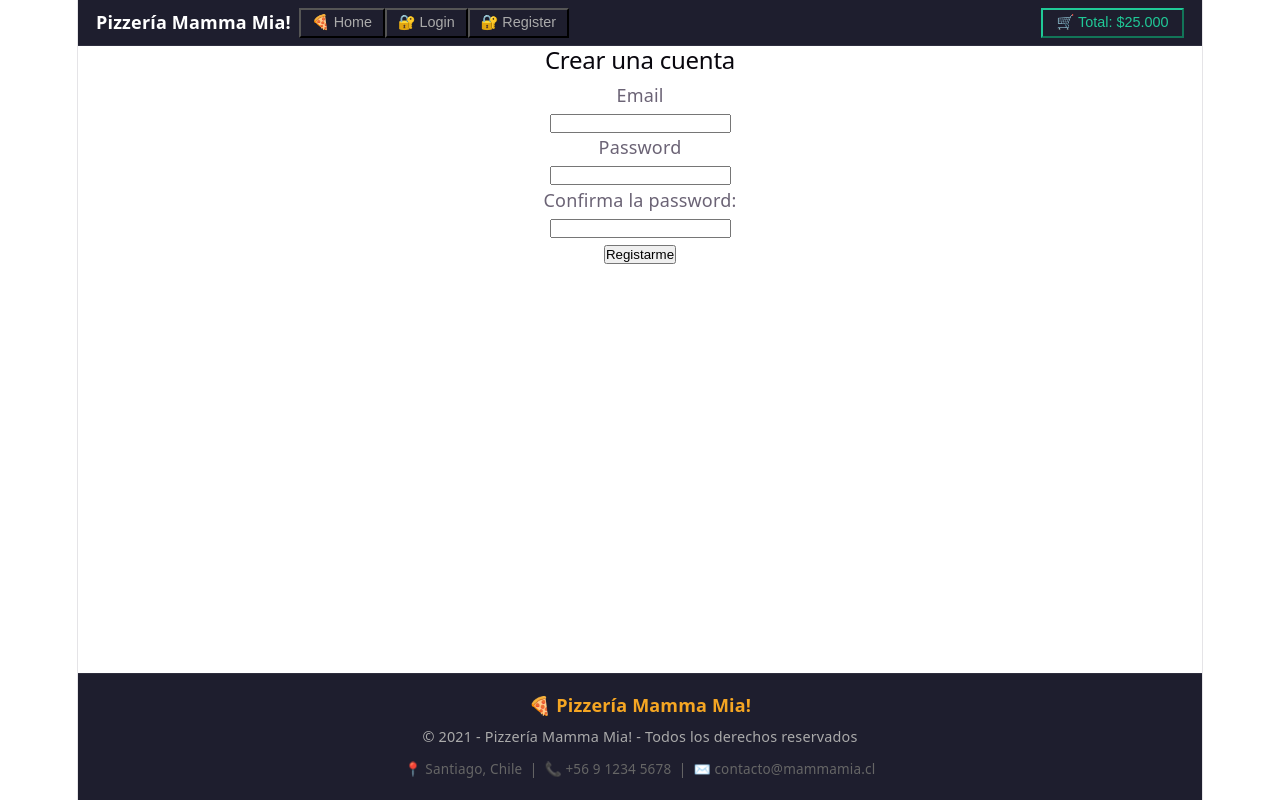
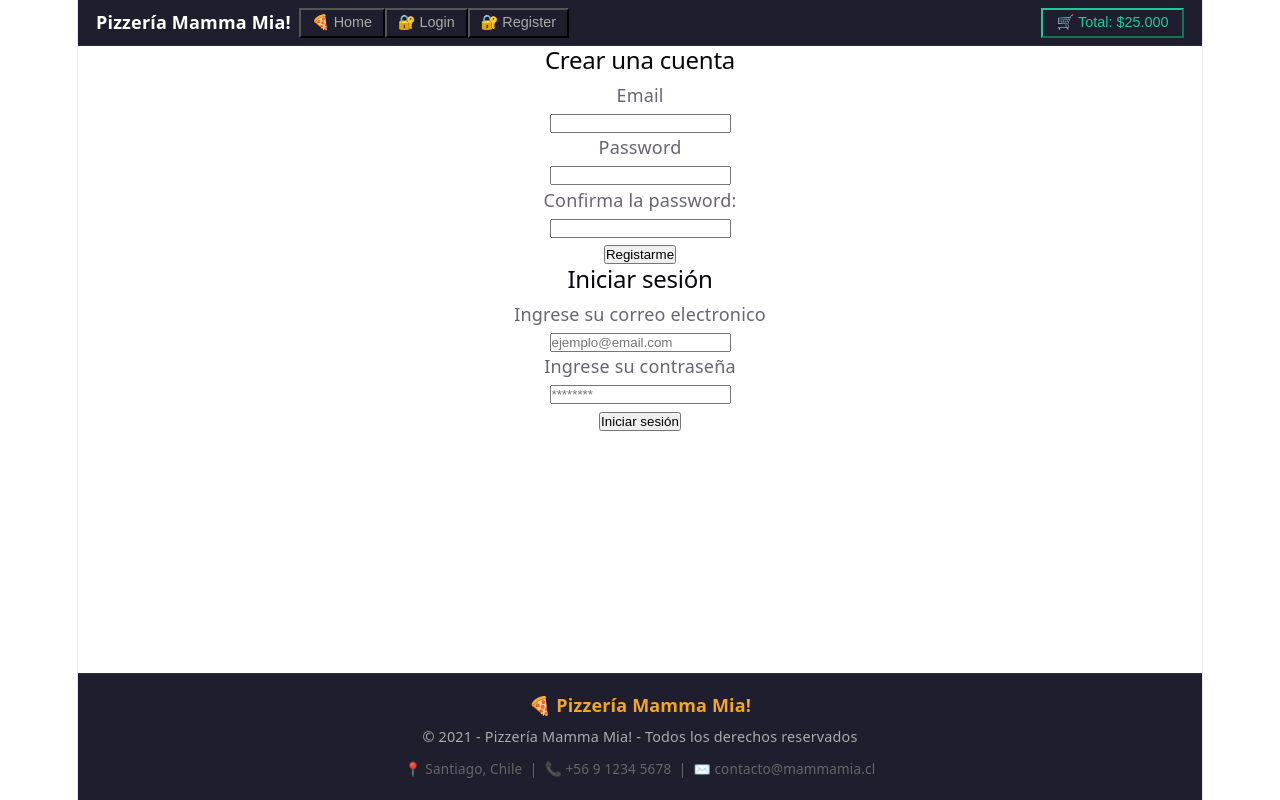
Before and after one commit to Fernando-Donoso/pizzeria_mamma_mia_fdonoso, a React (Vite) app: page / in a window 1280 px wide. Built offline with nearby package versions, Linux system fonts and the light colour scheme.

Commit message:
se agrega formulario de Login

```diff
--- a/src/App.jsx
+++ b/src/App.jsx
@@ -2,7 +2,8 @@ import './App.css'
 import Navbar from "./components/Navbar";
 import Footer from "./components/Footer";
 import Home from './components/Home';
-import RegisterForm from './components/RegisterForm';
+import RegisterForm from './components/RegisterForm.jsx';
+import LoginForm from './components/LoginForm.jsx';
 
 
 function App() {
@@ -17,6 +18,7 @@ function App() {
         {/* Aquí irán los demás componentes y rutas */}
         {/* <Home />*/}
          <RegisterForm/>
+          <LoginForm/>
       </main>
 
       {/* Pie de página */}
--- /dev/null
+++ b/src/components/LoginForm.jsx
@@ -0,0 +1,45 @@
+import { useState } from "react"
+
+
+
+function LoginForm (){
+    const [email, setEmail] = useState("")
+    const [password, setPassword] = useState("")
+
+    const handleChangeEmail = (evento)=>{
+        setEmail(evento)
+
+    }
+
+    const handleSubmit = (e)=>{
+        e.preventDefault()
+
+        if(password.length < 6){
+            alert("La contraseña debe tener al menos 6 caracteres")
+            return
+        }
+        console.log("Estoy enviando el form")
+        alert("Sesión iniciada!")
+        setEmail("")
+        setPassword("")
+    }
+
+    return(
+        <form className="loginForm" action="" onSubmit={(e)=>{ handleSubmit(e) }}>
+            <h2>Iniciar sesión</h2>
+
+
+            <label htmlFor="Email">Ingrese su correo electronico</label>
+            <br />
+            <input type="email" placeholder="ejemplo@email.com" value={email} onChange={(evento) =>{ handleChangeEmail(evento.target.value) }}/>
+            <br />
+            <label htmlFor="Contraseña">Ingrese su contraseña</label>
+            <br />
+            <input value={password} onChange={(e)=>{setPassword(e.target.value)}} type="password" placeholder="********"/>
+            <br />
+            <button type="submit">Iniciar sesión</button>
+        </form>
+    )
+}
+
+export default LoginForm
```
